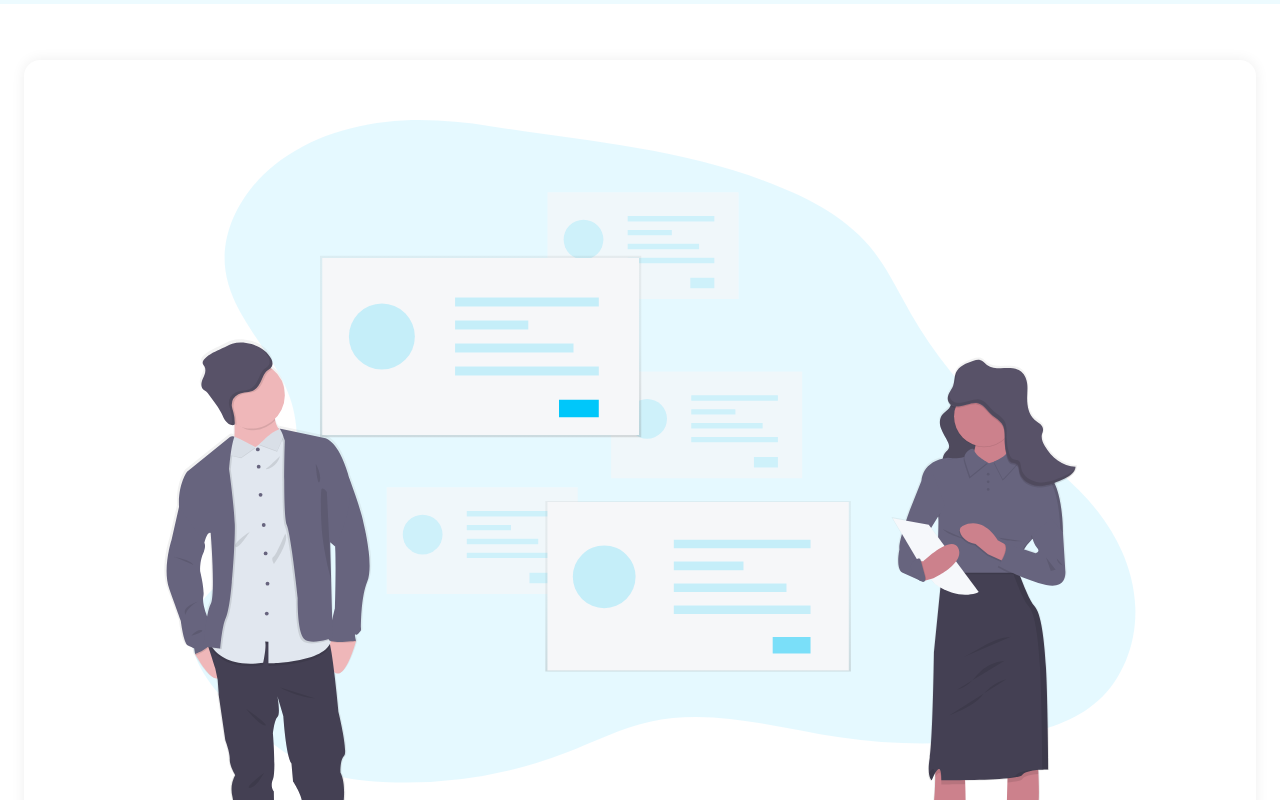
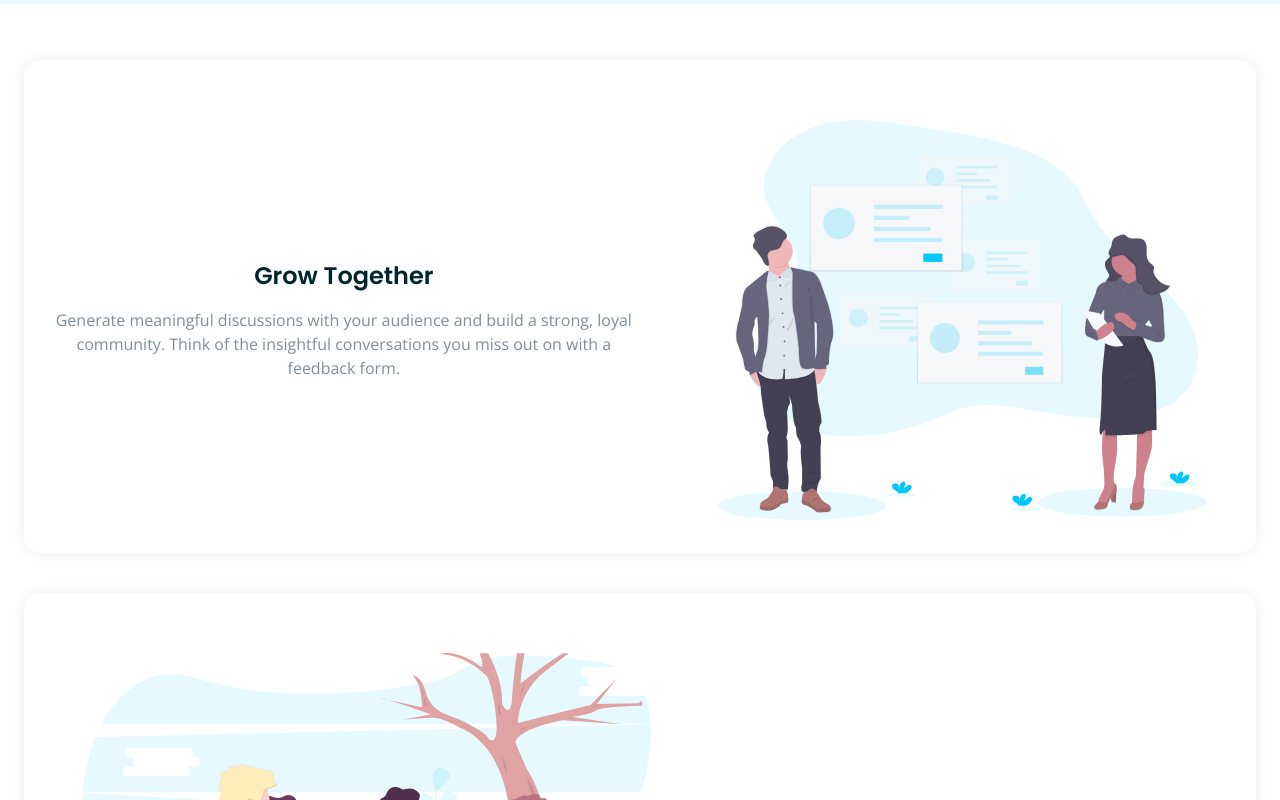
Before and after one commit to skyv26/huddle-landing-page-block, a React (Vite) app: page / in a window 1280 px wide. Shown: the part 720-1520 px from the top of the page. Built offline with nearby package versions, Linux system fonts and the light colour scheme.

Commit message:
Add the `flex` position on even odd basis

```diff
--- a/src/components/FeatureSection.jsx
+++ b/src/components/FeatureSection.jsx
@@ -13,7 +13,7 @@ const FeatureSection = () => {
             key={index}
             className="px-[26px] pt-[60px] pb-[33px] bg-white shadow-[0_0_14px_0px_rgba(0,0,0,0.07)] rounded-2xl"
           >
-            <article className="flex flex-col items-center gap-14">
+            <article className={`flex flex-col items-center gap-14 ${index % 2 === 0 ? 'md:flex-row-reverse' : 'md:flex-row'}`}>
               <figure className="px-4 min-[390px]:px-6">
                 <img src={each.image} />
               </figure>
```
